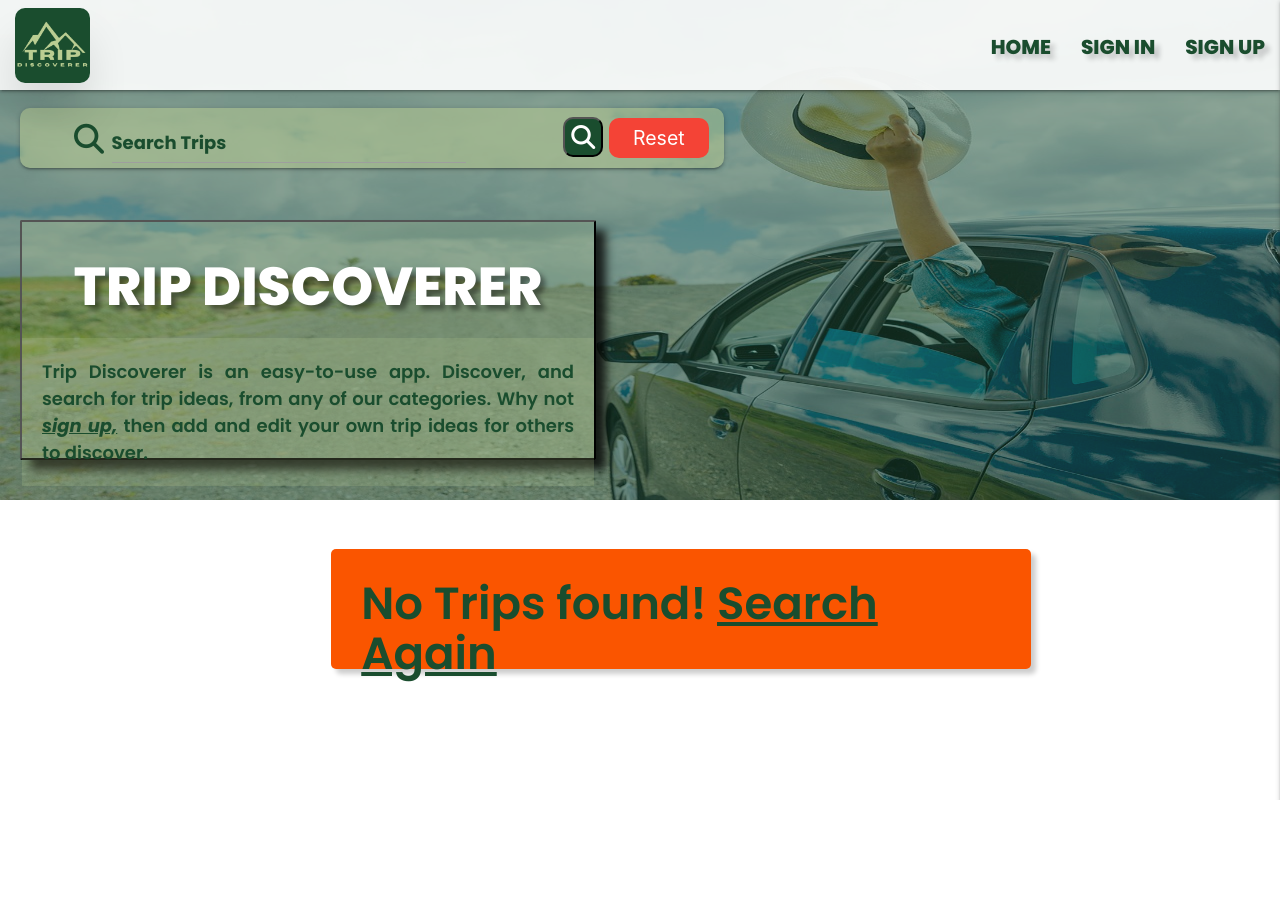
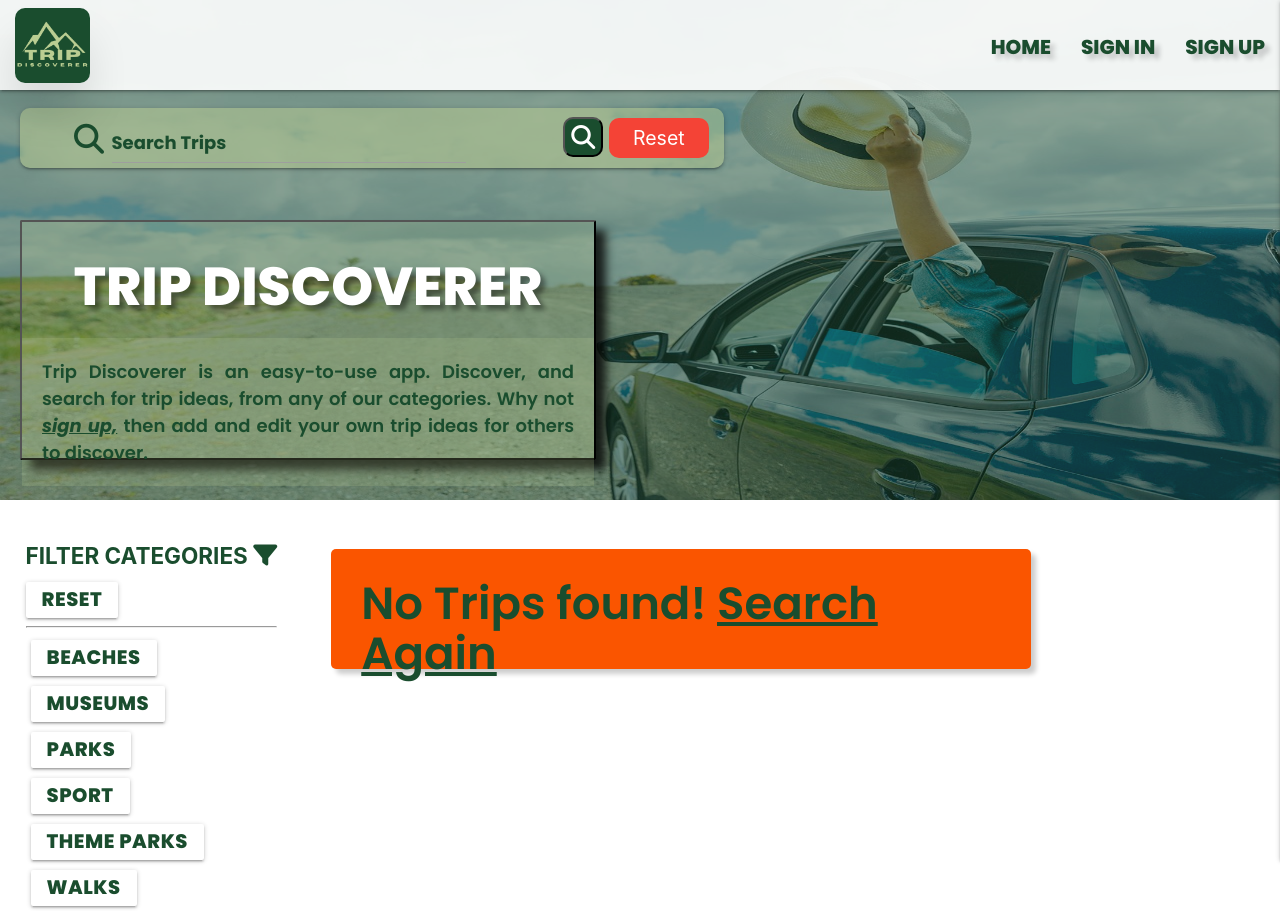
Before and after one commit to e-h-dev/trip-discoverer, a Flask app: page / in a window 1280 px wide. Before the commit the page ends 800 px from the top, so only its background shows below. Run offline with Flask 3, Linux system fonts and the light colour scheme; data that the repository does not hold is empty; some libraries are stand-ins or nearby versions.

Commit message:
Add category filter funtionality

```diff
--- a/static/css/style.css
+++ b/static/css/style.css
@@ -63,16 +63,16 @@ nav{
     height:500px;
     background-size: 100% 100%;
     background-position: center center;
-    /* animation: shrink 5s; */
+    animation: shrink 5s;
 }
-/* @keyframes shrink {
+@keyframes shrink {
   0% {
     background-size: 100% 100%;
   }
   100% {
     background-size: 110% 110%;
   }
-} */
+}
 
 .opaque{
     background-color: rgba(26, 77, 46, 0.5);;
@@ -132,16 +132,8 @@ nav{
   background-color: var(--dark-color);
   box-shadow: 5px 5px 5px rgba(0,0,0,0.2);
   z-index: 5;
-  animation: flash 5s;
 }
-@keyframes flash {
-  25%{
-    opacity: 0.5;
-  }
- 100%{
-    opacity: 0;
-  }
-}
+
 
 /* trips page */
 
@@ -226,6 +218,20 @@ nav{
   display: none;
 }
 
+/* filter section */
+
+.hide{
+  display: none;
+}
+
+.filters-section{
+  position: absolute;
+  left:2%;
+}
+
+.filters-section button{
+  margin:5px;
+}
 
 
 /* register page */
@@ -312,6 +318,7 @@ i{
   color: var(--dark-color);
   background-color: var(--light-color);
 }
+
 
 .account-confirm{
   position: absolute;
@@ -442,6 +449,7 @@ i{
   text-transform: uppercase;
   font-weight: 700;
   font-size: 1.5rem;
+  color:var(--light-color)
 }
 
 .address{
--- a/static/js/script.js
+++ b/static/js/script.js
@@ -53,3 +53,11 @@ const flashOut = setTimeout(removeFlash, 5000);
 function removeFlash(){
     document.getElementById("flashes").innerHTML = ""
 }
+
+let checked = document.getElementsByClassName("tick")
+
+function searchFilter(){
+    for (let filt =0; filt < confirmBtn.length; filt++){
+        checked[filt].innerHTML = `<i class="fa-solid fa-circle-check"></i>`
+    };
+}
--- a/templates/trips.html
+++ b/templates/trips.html
@@ -214,14 +214,57 @@
                 </h3>
             {% endif %}
         </div>
+        <div class="filters-section">
+            <h4 class="sub-header">Filter Categories <i class="fa-solid fa-filter"></i></h4>
+            <a href="{{ url_for('find_trips') }}" class="btn">Reset</a>
+            <hr>
+            <form action="{{ url_for('search') }}" method="POST">
+                <input type="text" name="query" class="hide" value="beach">
+                <button type="submit" class="btn">
+                    Beaches
+                </button>
+                <span class="tick"></span>
+            </form>
 
-        <!-- <form action="{{ url_for('search') }}" method="POST">
-            <input type="text" name="request" id="request" value="parks">
-            <button type="submit">
-                Parks
-            </button>
+            <form action="{{ url_for('search') }}" method="POST">
+                <input type="text" name="query" class="hide" value="museums">
+                <button type="submit" class="btn" onclick="searchFilter()">
+                    Museums
+                </button>
+                <span class="tick"></span>
+            </form>
 
-        </form> -->
+            <form action="{{ url_for('search') }}" method="POST">
+                <input type="text" name="query" class="hide" value="parks">
+                <button type="submit" class="btn" onclick="searchFilter()">
+                    Parks
+                </button>
+                <span class="tick"></span>
+            </form>
+            <form action="{{ url_for('search') }}" method="POST">
+                <input type="text" name="query" class="hide" value="sport">
+                <button type="submit" class="btn" onclick="searchFilter()">
+                    Sport
+                </button>
+                <span class="tick"></span>
+            </form>
+
+            <form action="{{ url_for('search') }}" method="POST">
+                <input type="text" name="query" class="hide" value="theme">
+                <button type="submit" class="btn" onclick="searchFilter()">
+                    Theme parks
+                </button>
+                <span class="tick"></span>
+            </form>
+
+            <form action="{{ url_for('search') }}" method="POST">
+                <input type="text" name="query" class="hide" value="walks">
+                <button type="submit" class="btn" onclick="searchFilter()">
+                    Walks
+                </button>
+                <span class="tick"></span>
+            </form>
+        </div>
 
 
 {% endblock %}
```
